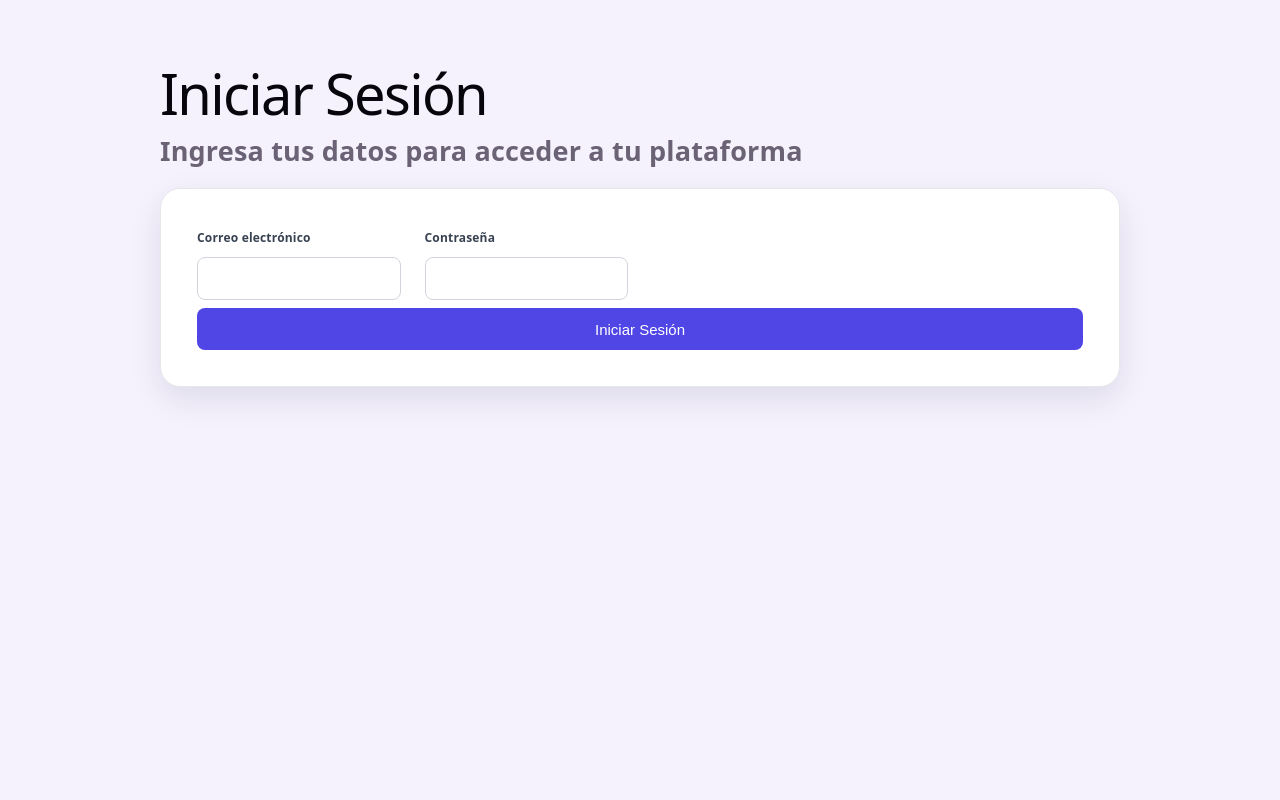
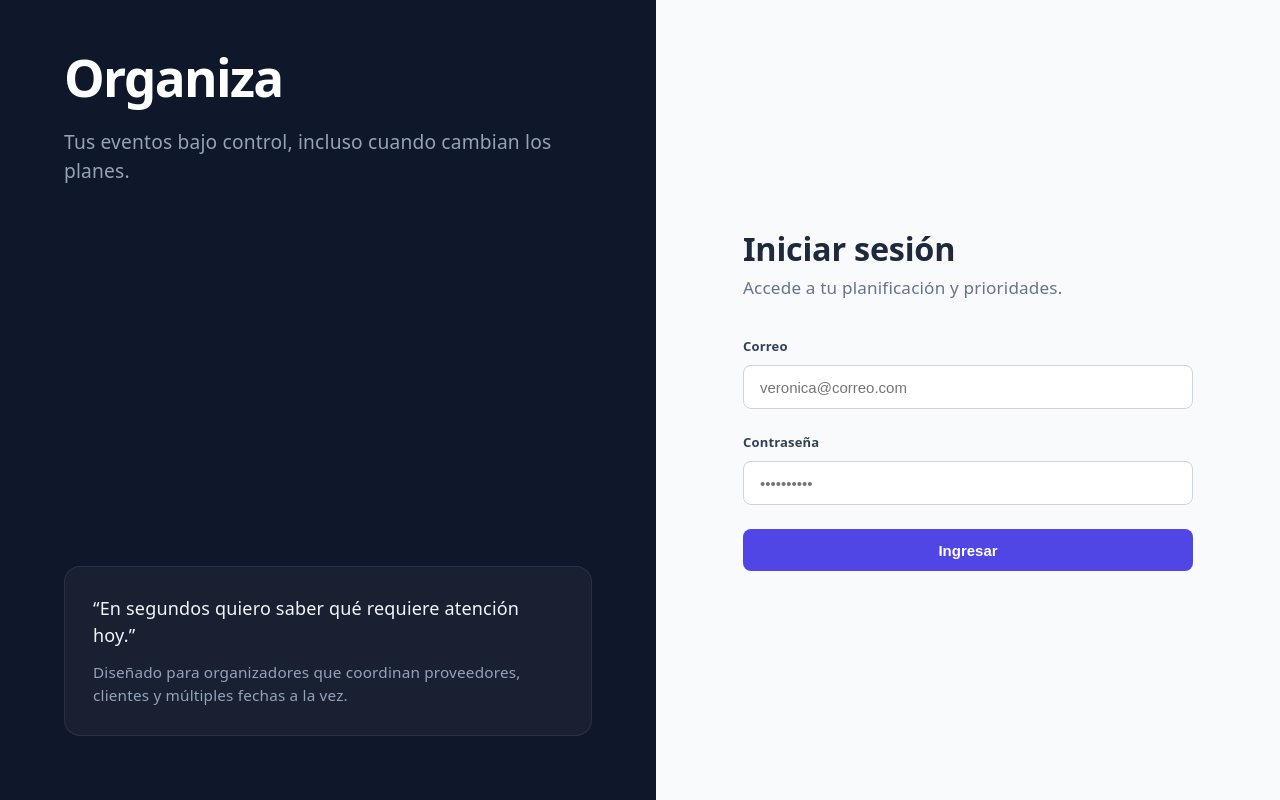
Before and after one commit to Team-Univalle/frontend, a React app: page /login in a window 1280 px wide. Built offline with nearby package versions, Linux system fonts and the light colour scheme; no server answers; the HTML template or start-up script is replaced by a standard one.

Commit message:
Hoy y Login
Conexión con backend

```diff
--- a/src/components/Toast.css
+++ b/src/components/Toast.css
@@ -11,4 +11,4 @@
   z-index: 1000;
 }
 .toast--success { background: #2e7d32; }
-.toast--error { background: #c62828; }
+.toast--error { background: #f16868; }
--- a/src/pages/Hoy.jsx
+++ b/src/pages/Hoy.jsx
@@ -26,9 +26,10 @@ export default function Hoy() {
     return <div className="hoy-principal"><p>Cargando prioridades...</p></div>;
   }
 
-  const vencidas = data?.tareas.filter((t) => t.categoria === 'Vencidas') || [];
-  const paraHoy = data?.tareas.filter((t) => t.categoria === 'Para hoy') || [];
-  const proximas = data?.tareas.filter((t) => t.categoria === 'Próximas') || [];
+  // Extraemos directamente de la estructura que devuelve el backend (/today)
+  const vencidas = data?.vencidas || [];
+  const paraHoy = data?.hoy || [];
+  const proximas = data?.proximas || [];
 
   return (
     <main className="hoy-principal">
@@ -36,12 +37,14 @@ export default function Hoy() {
       <div className="hoy-header-container">
         <div className="hoy-titulo-area">
           <h1>Hoy</h1>
-          <p>{data?.fechaTexto}</p>
+          <p>{data?.fechaTexto || new Date().toLocaleDateString()}</p>
         </div>
         <div style={{ display: 'flex', alignItems: 'center', gap: '16px' }}>
           <div className="hoy-user-badge">
-            <div className="hoy-user-avatar">{data?.usuario.iniciales}</div>
-            <span>{data?.usuario.nombre}</span>
+            <div className="hoy-user-avatar">
+              {data?.usuario?.iniciales || 'U'}
+            </div>
+            <span>{data?.usuario?.nombre || 'Usuario'}</span>
           </div>
           <button
             className="boton-crear-evento"
@@ -52,19 +55,24 @@ export default function Hoy() {
         </div>
       </div>
 
-      {/* Tarjeta de Capacidad */}
+      {/* Tarjeta de Capacidad (Si el backend la provee, de lo contrario muestra valores por defecto) */}
       <section className="capacidad-card">
         <div className="capacidad-info">
           <div className="capacidad-textos">
             <h3>Capacidad de hoy</h3>
             <div className="capacidad-numeros">
-              {data?.capacidad.horasOcupadas} <span>de {data?.capacidad.horasDisponibles}</span>
+              {data?.capacidad?.horasOcupadas || 0} <span>de {data?.capacidad?.horasDisponibles || 8}h</span>
             </div>
           </div>
-          <div className="alerta-atencion">{data?.capacidad.tareasAtencion} tareas requieren atención</div>
+          <div className="alerta-atencion">
+            {data?.capacidad?.tareasAtencion || paraHoy.length} tareas requieren atención
+          </div>
         </div>
         <div className="barra-progreso-bg">
-          <div className="barra-progreso-fill" style={{ width: `${data?.capacidad.porcentaje}%` }}></div>
+          <div
+            className="barra-progreso-fill"
+            style={{ width: `${data?.capacidad?.porcentaje || 0}%` }}
+          ></div>
         </div>
       </section>
 
@@ -88,15 +96,15 @@ export default function Hoy() {
           {vencidas.map((t) => (
             <div key={t.id} className="tarea-card vencida">
               <div className="tarea-contenido">
-                <h4 className="tarea-titulo">{t.titulo}</h4>
-                <p className="tarea-subtitulo">{t.subtitulo}</p>
+                <h4 className="tarea-titulo">{t.name}</h4>
+                <p className="tarea-subtitulo">{t.event_name}</p>
               </div>
               <div className="tarea-derecha">
                 <div className="tarea-meta">
-                  <span className="badge-tiempo">{t.tiempo}</span>
-                  <span className="badge-alerta-tiempo">{t.badgeExtra}</span>
+                  <span className="badge-tiempo">{t.estimated_hours}h est.</span>
+                  <span className="badge-alerta-tiempo">{t.target_date}</span>
                 </div>
-                <button className="tarea-accion-btn">{t.accionTexto}</button>
+                <button className="tarea-accion-btn">{t.status}</button>
               </div>
             </div>
           ))}
@@ -113,17 +121,17 @@ export default function Hoy() {
           {paraHoy.map((t) => (
             <div key={t.id} className="tarea-card hoy">
               <div className="tarea-contenido">
-                <h4 className="tarea-titulo">{t.titulo}</h4>
-                <p className="tarea-subtitulo">{t.subtitulo}</p>
+                <h4 className="tarea-titulo">{t.name}</h4>
+                <p className="tarea-subtitulo">{t.event_name}</p>
               </div>
               <div className="tarea-derecha">
                 <div className="tarea-meta">
-                  <span className="badge-tiempo">{t.tiempo}</span>
-                  <span className={`badge-etiqueta ${t.tipoBadge}`}>
-                    {t.badgeExtra}
+                  <span className="badge-tiempo">{t.estimated_hours}h est.</span>
+                  <span className="badge-etiqueta warning">
+                    {t.status}
                   </span>
                 </div>
-                <button className="tarea-accion-btn">{t.accionTexto}</button>
+                <button className="tarea-accion-btn">Completar</button>
               </div>
             </div>
           ))}
@@ -135,19 +143,20 @@ export default function Hoy() {
         <section className="seccion-tareas">
           <div className="seccion-header">
             <h2>Próximas</h2>
+            <span className="seccion-badge">{proximas.length}</span>
           </div>
           {proximas.map((t) => (
             <div key={t.id} className="tarea-card proxima">
               <div className="tarea-contenido">
-                <h4 className="tarea-titulo">{t.titulo}</h4>
-                <p className="tarea-subtitulo">{t.subtitulo}</p>
+                <h4 className="tarea-titulo">{t.name}</h4>
+                <p className="tarea-subtitulo">{t.event_name}</p>
               </div>
               <div className="tarea-derecha">
                 <div className="tarea-meta">
-                  <span className="badge-tiempo">{t.tiempo}</span>
-                  <span className="badge-etiqueta">{t.badgeExtra}</span>
+                  <span className="badge-tiempo">{t.estimated_hours}h est.</span>
+                  <span className="badge-etiqueta">{t.target_date}</span>
                 </div>
-                <button className="tarea-accion-btn">{t.accionTexto}</button>
+                <button className="tarea-accion-btn">{t.status}</button>
               </div>
             </div>
           ))}
--- a/src/pages/Login.css
+++ b/src/pages/Login.css
@@ -1,73 +1,137 @@
-.login-principal {
-  width: 100%;
+/* Contenedor principal en pantalla completa de dos columnas */
+.login-layout {
+  display: flex;
   min-height: 100svh;
+  width: 100vw;
+  box-sizing: border-box;
+  font-family: inherit;
+  background-color: #0d1322;
+}
+
+/* Panel Izquierdo (Oscuro con Branding y Frase) */
+.login-sidebar {
+  flex: 1;
+  background-color: #0f172a;
+  color: #ffffff;
+  padding: clamp(32px, 6vw, 64px);
   display: flex;
   flex-direction: column;
+  justify-content: space-between;
+  box-sizing: border-box;
+}
+
+.sidebar-top h1 {
+  margin: 0 0 12px 0;
+  font-size: clamp(2.5rem, 4vw, 3.5rem);
+  font-weight: 700;
+  color: #ffffff;
+}
+
+.sidebar-top p {
+  margin: 0;
+  color: #94a3b8;
+  font-size: clamp(1rem, 1.5vw, 1.15rem);
+  line-height: 1.5;
+}
+
+.sidebar-quote-card {
+  background-color: rgba(255, 255, 255, 0.04);
+  border: 1px solid rgba(255, 255, 255, 0.08);
+  padding: clamp(20px, 3vw, 28px);
+  border-radius: 16px;
+  box-sizing: border-box;
+}
+
+.sidebar-quote-card blockquote {
+  margin: 0 0 12px 0;
+  font-size: 1rem;
+  font-weight: 500;
+  color: #f1f5f9;
+  line-height: 1.5;
+}
+
+.sidebar-quote-card span {
+  font-size: 0.85rem;
+  color: #94a3b8;
+  line-height: 1.5;
+  display: block;
+}
+
+/* Panel Derecho (Contenedor del formulario) */
+.login-main {
+  flex: 1;
+  background-color: #f8fafc;
+  display: flex;
   align-items: center;
   justify-content: center;
   padding: clamp(16px, 4vw, 48px);
   box-sizing: border-box;
-  background-color: #f8faff;
+  color-scheme: light;
+  position: relative; /* Clave para contener elementos flotantes o absolutos si los hay */
 }
 
-.login-container {
+.login-form-container {
   width: 100%;
-  max-width: 480px;
-  padding: clamp(24px, 5vw, 36px);
+  max-width: 450px;
   box-sizing: border-box;
-  border: 1px solid #e5e7eb;
-  border-radius: 20px;
-  background-color: #fff;
-  box-shadow: 0 12px 32px rgba(31, 24, 55, 0.1);
-  color: #374151;
-  color-scheme: light;
   text-align: left;
 }
 
-.login-container h1 {
+.login-header {
+  margin-bottom: 32px;
+}
+
+.login-header h2 {
   margin: 0 0 8px 0;
   font-size: 1.8rem;
   font-weight: 700;
-  color: #172033;
+  color: #1e293b;
 }
 
-.login-container > p {
-  margin: 0 0 24px 0;
-  color: #6b7280;
-  font-size: 1rem;
+.login-header p {
+  margin: 0;
+  color: #64748b;
+  font-size: 0.95rem;
   font-weight: 400;
 }
 
-.login-form {
+/* Estilos de los inputs y campos */
+.form-grid {
   display: flex;
   flex-direction: column;
   gap: 20px;
   width: 100%;
+  margin-bottom: 24px;
+  box-sizing: border-box;
 }
 
 .field {
   display: flex;
   flex-direction: column;
   gap: 6px;
-  min-width: 0;
+  width: 100%;
+  box-sizing: border-box;
 }
 
 .field label {
   margin: 0;
-  font-size: 12px;
+  font-size: 13px;
   font-weight: 600;
-  color: #374151;
+  color: #334155;
 }
 
 .field input {
   width: 100%;
-  padding: 12px 14px;
-  border: 1px solid #d1d5db;
+  min-height: 44px;
+  padding: 12px 16px;
+  border: 1px solid #cbd5e1;
   border-radius: 8px;
   font-size: 15px;
   outline: none;
   box-sizing: border-box;
   background-color: #fff;
+  color: #0f172a;
+  transition: border-color 0.2s, box-shadow 0.2s;
 }
 
 .field input:focus {
@@ -85,12 +149,17 @@
   margin-top: 4px;
 }
 
+/* Corrección del error general para que ocupe todo el ancho y se vea estético */
 .general-error {
   background: #fdecea;
   color: #c62828;
-  padding: 10px 14px;
+  border: 1px solid #f5c6cb;
+  padding: 12px 16px;
   border-radius: 8px;
   font-size: 14px;
+  width: 100%;
+  box-sizing: border-box;
+  margin-bottom: 20px;
 }
 
 .form-actions {
@@ -98,6 +167,8 @@
   flex-direction: column;
   gap: 12px;
   margin-top: 8px;
+  width: 100%;
+  box-sizing: border-box;
 }
 
 .boton-guardado {
@@ -107,14 +178,15 @@
   gap: 8px;
   width: 100%;
   min-height: 44px;
-  padding: 10px 16px;
+  padding: 12px 16px;
   border-radius: 8px;
   font-size: 15px;
-  font-weight: 500;
+  font-weight: 600;
   color: #fff;
   background-color: #4f46e5;
   border: none;
   cursor: pointer;
+  box-sizing: border-box;
   transition: background-color 0.2s;
 }
 
@@ -127,8 +199,23 @@
   cursor: not-allowed;
 }
 
-@media (max-width: 520px) {
-  .login-container {
-    padding: 20px 16px;
+/* Responsividad para pantallas medianas / móviles */
+@media (max-width: 900px) {
+  .login-layout {
+    flex-direction: column;
+  }
+
+  .login-sidebar {
+    padding: 32px 20px;
+    gap: 24px;
+  }
+
+  .sidebar-quote-card {
+    display: none;
+  }
+
+  .login-main {
+    padding: 32px 20px;
+    background-color: #ffffff;
   }
 }
--- a/src/pages/Login.jsx
+++ b/src/pages/Login.jsx
@@ -1,6 +1,6 @@
 import { useState } from 'react';
 import { useNavigate } from 'react-router-dom';
-import { loginUser } from '../services/authService'; // <--- Importamos el servicio
+import { loginUser } from '../services/authService';
 import Toast from '../components/Toast';
 import '../components/Toast.css';
 import './Login.css';
@@ -27,11 +27,7 @@ export default function Login() {
 
     setLoading(true);
     try {
-      // Llamamos a la API real a través de nuestro authService
-      // El backend te devolverá un objeto que comúnmente contiene el token y datos del usuario
       const response = await loginUser(form);
-
-      // Guardamos el token en el localStorage (asegúrate de que la propiedad coincida con lo que envíe tu backend, ej: response.token o response.access)
       const token = response.token || response.access;
       if (!token) {
         throw new Error('No se recibió un token de autenticación.');
@@ -44,10 +40,11 @@ export default function Login() {
 
       setToast({ message: '¡Bienvenido!', type: 'success' });
       setTimeout(() => {
-        navigate('/eventos'); // Te redirige a la vista principal protegida
+        navigate('/today'); // Redirige a la vista principal correcta (Hoy)
       }, 800);
     } catch (err) {
-      const mensajeError = err?.data?.detail || err?.message || 'Credenciales incorrectas.';
+      // Modificado de 'detail' a 'error' para que coincida exactamente con tu exceptions.py del backend
+      const mensajeError = err?.data?.error || err?.message || 'Credenciales incorrectas.';
       setError(mensajeError);
       setToast({ message: 'Error al iniciar sesión', type: 'error' });
     } finally {
@@ -56,19 +53,42 @@ export default function Login() {
   }
 
   return (
-    <main className="forms-principal">
-      <h1>Iniciar Sesión</h1>
-      <p>Ingresa tus datos para acceder a tu plataforma</p>
+    <div className="login-layout">
+      {/* Panel Izquierdo (Oscuro con Branding y Frase) */}
+      <aside className="login-sidebar">
+        <div className="sidebar-top">
+          <h1>Organiza</h1>
+          <br></br>
+          <p>Tus eventos bajo control, incluso cuando cambian los planes.</p>
+        </div>
 
-      <section className="forms" aria-label="Iniciar sesión">
+        <div className="sidebar-quote-card">
+          <blockquote>
+            “En segundos quiero saber qué requiere atención hoy.”
+          </blockquote>
+          <span>
+            Diseñado para organizadores que coordinan proveedores, clientes y múltiples fechas a la vez.
+          </span>
+        </div>
+      </aside>
+
+      {/* Panel Derecho (Formulario de Acceso) */}
+      <main className="login-main">
+        <div className="login-form-container">
+          <div className="login-header">
+            <h2>Iniciar sesión</h2>
+            <p>Accede a tu planificación y prioridades.</p>
+          </div>
+
           <form onSubmit={handleSubmit} noValidate>
             <div className="form-grid">
               <div className="field field--email">
-              <label htmlFor="email">Correo electrónico</label>
+                <label htmlFor="email">Correo</label>
                 <input
                   id="email"
                   name="email"
                   type="email"
+                  placeholder="veronica@correo.com"
                   value={form.email}
                   onChange={handleChange}
                   disabled={loading}
@@ -81,6 +101,7 @@ export default function Login() {
                   id="password"
                   name="password"
                   type="password"
+                  placeholder="••••••••••"
                   value={form.password}
                   onChange={handleChange}
                   disabled={loading}
@@ -92,13 +113,14 @@ export default function Login() {
 
             <div className="form-actions">
               <button className="boton-guardado" type="submit" disabled={loading}>
-              {loading ? 'Entrando...' : 'Iniciar Sesión'}
+                {loading ? 'Ingresando...' : 'Ingresar'}
               </button>
             </div>
           </form>
 
           <Toast message={toast?.message} type={toast?.type} onClose={() => setToast(null)} />
-      </section>
+        </div>
       </main>
+    </div>
   );
 }
--- a/src/services/authService.js
+++ b/src/services/authService.js
@@ -2,12 +2,12 @@ import apiClient from './apiClient';
 
 /**
  * Inicia sesión enviando las credenciales al backend.
- * @param {Object} credentials - { email, password } (o username según configure tu backend)
+ * @param {Object} credentials - { email, password }
  * @returns {Promise<Object>} Retorna los datos del usuario y el token de acceso.
  */
 export async function loginUser(credentials) {
-  // Ajusta la ruta '/auth/login/' o '/api/login/' según lo que defina tu backend
-  const response = await apiClient('/auth/login/', {
+  // CORRECCIÓN: Cambiado de '/auth/login/' a '/login' para que coincida con tu urls.py
+  const response = await apiClient('/login', {
     method: 'POST',
     body: JSON.stringify(credentials),
   });
@@ -15,17 +15,12 @@ export async function loginUser(credentials) {
   return response;
 }
 
-/**
- * Cierra la sesión limpiando el token del almacenamiento local.
- */
 export function logoutUser() {
   localStorage.removeItem('token');
-  localStorage.removeItem('user'); // Por si también guardas datos del usuario
+  localStorage.removeItem('user');
 }
 
-/**
- * Obtiene los datos del usuario autenticado actual (opcional, si tu backend tiene la ruta).
- */
 export async function getCurrentUser() {
-  return await apiClient('/auth/me/');
+  // Y si usas '/auth/me/' aquí, recuerda que en tu urls.py está como '/me'
+  return await apiClient('/me');
 }
```
Lines whose indentation alone changed are shown as unchanged.
